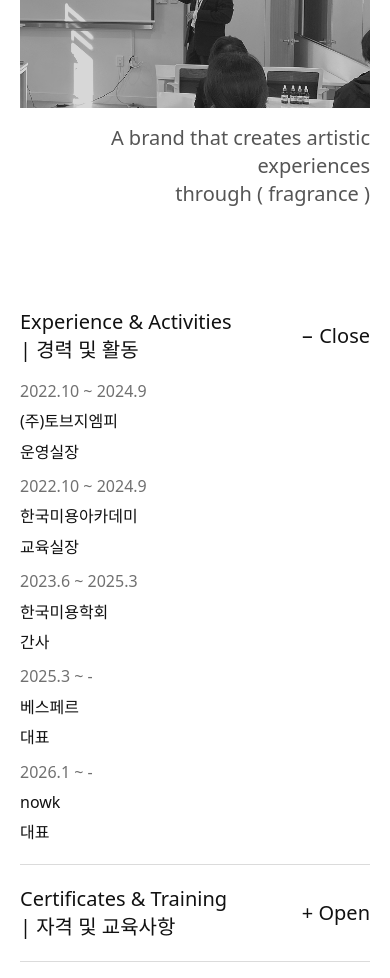
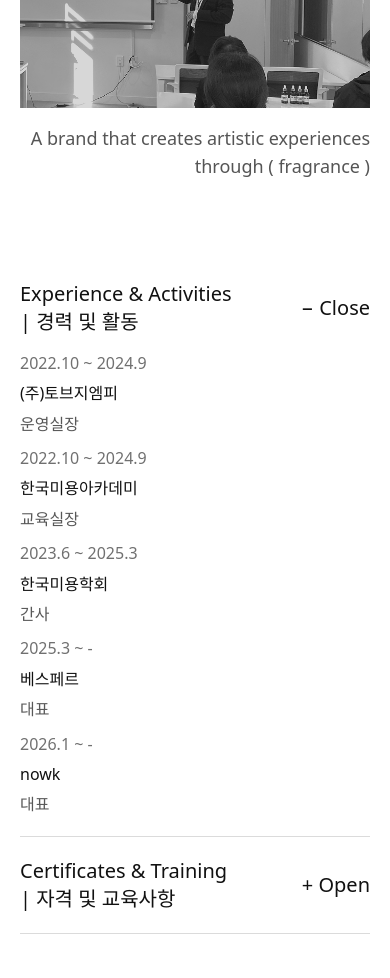
Before and after one commit to miyaajd/minseo_profile, a React (Vite) app: page / in a window 390 px wide. Shown: the part 980-1958 px from the top of the page. Built offline with nearby package versions, Linux system fonts and the light colour scheme; a web font is replaced by a local one.

Commit message:
폰트크기 수정(두번째 이미지하단)

```diff
--- a/src/pages/Profile.tsx
+++ b/src/pages/Profile.tsx
@@ -165,7 +165,7 @@ function Profile() {
             ml-auto
             select-none
             px-0 sm:px-4
-            text-xl sm:text-4xl
+            text-lg sm:text-4xl
             text-right
             font-extralight text-[#555]
           "
@@ -202,7 +202,7 @@ function Profile() {
                 {item.company}
               </span>
 
-              <span className="text-left sm:text-right">{item.position}</span>
+              <span className="text-[#111]/70 text-left sm:text-right">{item.position}</span>
 
             </div>
           ))}
```
